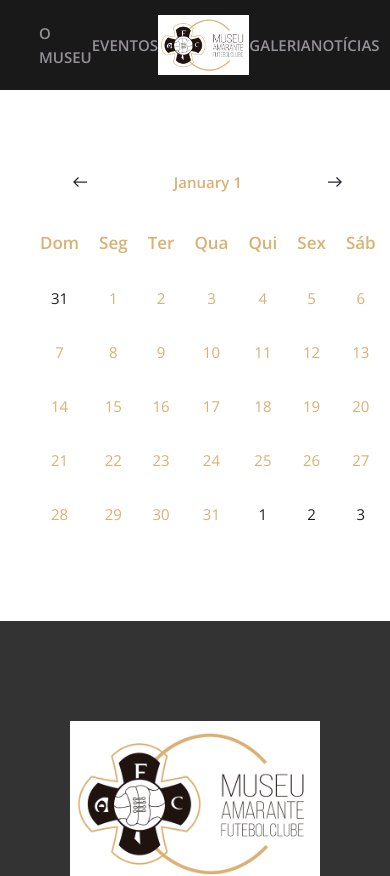
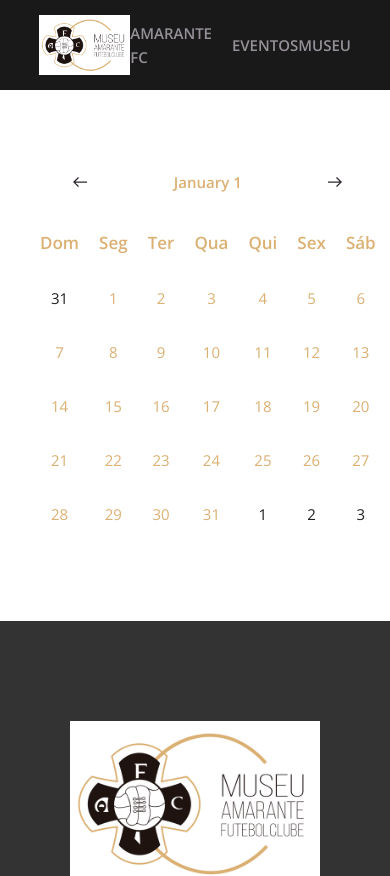
Before and after one commit to pluralism/museu-amarantefc, a Vue app: page /schedule/1 in a window 390 px wide. Shown: the top 876 px of the page. Built offline with nearby package versions, Linux system fonts and the light colour scheme.

Commit message:
added more events. added media query to header

```diff
--- a/src/components/Header.vue
+++ b/src/components/Header.vue
@@ -1,10 +1,12 @@
 <template>
   <header class="header">
     <nav class="menu">
+      <img class="logo" src="../assets/logo_museu.png" alt="Logo Museu" />
+
       <ul class="menu-nav">
         <li class="menu-nav__item">
           <router-link tag="div" class="menu-nav__item__header" to="/history">
-            <span>O Museu</span>
+            <span>Amarante FC</span>
           </router-link>
 
           <div class="submenu">
@@ -54,17 +56,9 @@
           </div>
         </li>
 
-        <img class="logo" src="../assets/logo_museu.png" alt="Logo Museu" />
-
         <li class="menu-nav__item">
           <router-link tag="div" class="menu-nav__item__header" to="/gallery">
-            <span>Galeria</span>
-          </router-link>
-        </li>
-
-        <li class="menu-nav__item">
-          <router-link tag="div" class="menu-nav__item__header" to="/history">
-            <span>Notícias</span>
+            <span>Museu</span>
           </router-link>
         </li>
       </ul>
@@ -84,6 +78,10 @@ export default class Header extends Vue {}
   font-size: 1.5rem;
   height: 9rem;
   background-color: #191919;
+
+  display: flex;
+  justify-content: center;
+  align-items: center;
 }
 
 .submenu {
@@ -121,10 +119,15 @@ export default class Header extends Vue {}
 }
 
 .menu {
+  width: 50%;
   height: 100%;
   display: flex;
   justify-content: center;
   align-items: center;
+
+  @media only screen and (max-width: 900px) {
+    width: 80%;
+  }
 
   .logo {
     width: 10rem;
@@ -133,7 +136,7 @@ export default class Header extends Vue {}
 
   .menu-nav {
     position: relative;
-    width: 80%;
+    width: 100%;
     list-style: none;
     display: flex;
     justify-content: space-around;
--- a/src/views/Schedule.vue
+++ b/src/views/Schedule.vue
@@ -86,8 +86,38 @@ import moment from "moment";
 export default class Schedule extends Vue {
   private events = [
     {
+      date: moment(new Date(2018, 2, 10, 15, 0)),
+      title: "I Encontro Alvinegro",
+      description: "Estádio do Amarante FC",
+      detailsLink: ""
+    },
+    {
+      date: moment(new Date(2018, 2, 10, 18, 0)),
+      title: "I Prémio Alvinegro",
+      description: "Estádio do Amarante FC",
+      detailsLink: ""
+    },
+    {
+      date: moment(new Date(2018, 2, 10, 20, 0)),
+      title: "I Revista Alvinegro",
+      description: "Estádio do Amarante FC",
+      detailsLink: ""
+    },
+    {
+      date: moment(new Date(2019, 2, 9, 18, 0)),
+      title: "II Prémio Alvinegro",
+      description: "Estádio do Amarante FC",
+      detailsLink: ""
+    },
+    {
+      date: moment(new Date(2019, 2, 9, 20, 0)),
+      title: "II Revista Alvinegro",
+      description: "Estádio do Amarante FC",
+      detailsLink: ""
+    },
+    {
       date: moment(new Date(2020, 2, 7, 16, 0)),
-      title: "Entrega do prémio Alvinegro",
+      title: "III Prémio Alvinegro",
       description: "Estádio do Amarante FC",
       detailsLink: ""
     }
@@ -131,7 +161,7 @@ export default class Schedule extends Vue {
   get groupedEvents() {
     const filteredEvents = this.events.filter(e => e.date.year() === this.currentDate.year() && e.date.month() === this.currentDate.month());
 
-    return filteredEvents.reduce((acc: { [key: number]: any }, current) => {
+    const grouped = filteredEvents.reduce((acc: { [key: number]: any }, current) => {
       const day = current.date.date();
       if (!acc.hasOwnProperty(day)) {
         acc[day] = [];
@@ -139,6 +169,8 @@ export default class Schedule extends Vue {
       acc[day].push(current);
       return acc;
     }, {});
+
+    return grouped;
   }
 
   addMonth(ev: any) {
```
